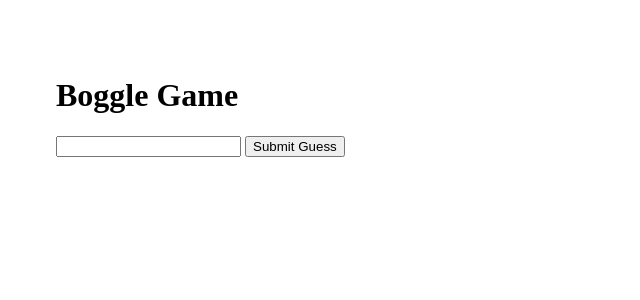
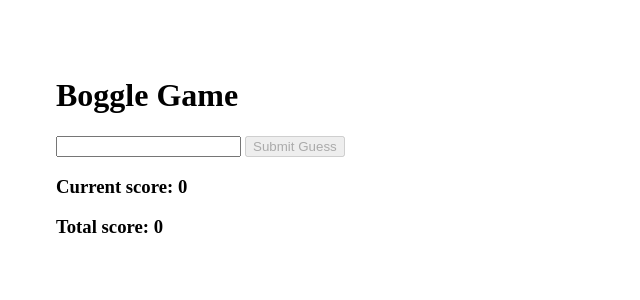
Before and after one commit to haikubandit/boggleGame, a Flask app: template templates/base.html in a window 1280 px wide. Shown: the top 300 px of the page, without its empty margins (0-640 px from the left). Run offline with Flask 2, Linux system fonts and the light colour scheme; the template is opened without the code that fills it, so the values that code supplies are empty; parts of the project's set-up code (start-up, migrations or seed data) failed here and were passed over.

Commit message:
Can check valid word, and calculate score, append response to dom, and added game timer

```diff
--- a/app.py
+++ b/app.py
@@ -1,5 +1,6 @@
-from flask import Flask, request, render_template, redirect, flash, session
+from flask import Flask, request, render_template, redirect, flash, session, jsonify
 from flask_debugtoolbar import DebugToolbarExtension
+import pdb
 
 from boggle import Boggle
 
@@ -27,8 +28,19 @@ def guess_page():
     board = session["board"]
     guess = request.args["guess"]
     response = {"guess": boggle_game.check_valid_word(board,guess)}
-    raise
 
     print(board, flush=True)
     print(guess, flush=True)
+    print(response, flush=True)
     return jsonify(response)
+
+
+@app.route("/gameover")
+def gameover_page():
+    """Gameover stats."""
+    board = session["board"]
+    data = request.json
+    pdb.set_trace()
+    print(board, flush=True)
+    print(data, flush=True)
+    return jsonify(data)
--- a/static/app.css
+++ b/static/app.css
@@ -12,12 +12,14 @@ body {
 
 td {
 	font-family: 'Roboto', sans-serif;
+	font-size: 2rem;
 	height: 50px;
 	width: 50px;
 	text-align: center;
 	border: 1px black solid;
 	padding: 3px;
 	background-color: rgba(82, 82, 82, 0.637);
+	border-radius: 7px;
 }
 
 td:hover {
@@ -28,3 +30,11 @@ td:hover {
 form {
 	margin-top: 15px;
 }
+
+.valid {
+	color: green;
+}
+
+.invalid {
+	color: red;
+}
--- a/static/app.js
+++ b/static/app.js
@@ -7,15 +7,69 @@
 //
 //
 //
-//
+let totalScore = 0;
+
+setTimeout(async function() {
+	$('button').prop('disabled', true);
+	// response = await axios.get(`http://127.0.0.1:5000/gameover`, {
+	// 	data: {
+	// 		playerScore: totalScore
+	// 	}
+	// });
+}, 3000);
 
 $('form').submit(async function getGuess(evt) {
 	evt.preventDefault();
+	const submit = $(this);
+	submit.attr('disabled', 'disabled');
 
 	$guess = $("input[name='guess']").val();
-	await axios.get(`http://127.0.0.1:5000/guess`, {
+	response = await axios.get(`http://127.0.0.1:5000/guess`, {
 		params: {
 			guess: $guess
 		}
 	});
+	generateResponse(response.data['guess']);
+	$('form').trigger('reset');
+
+	console.log(response);
+	console.log(response.data['guess']);
+	console.log($guess);
 });
+
+const generateResponse = response => {
+	//remove response if one exists
+	$('.response').children('p').remove();
+
+	//create response element
+	const answer = document.createElement('p');
+
+	// Set html based on response
+	if (response === 'ok') {
+		answer.innerHTML = 'You entered a valid word!';
+		answer.classList.add('valid');
+
+		//add to score if valid
+		calculateScore($guess);
+	} else if (response === 'not-word') {
+		answer.innerHTML = 'That is not a valid word.';
+		answer.classList.add('invalid');
+	} else {
+		answer.innerHTML = 'That word is not on the board!';
+		answer.classList.add('invalid');
+	}
+
+	// display response on page
+	$('.response').append(answer);
+};
+
+const calculateScore = word => {
+	let $current = $('.current-score');
+	let $total = $('.total-score');
+
+	totalScore += word.length;
+	$current.text(`Current score: ${word.length}`);
+	$total.text(`Total score: ${totalScore}`);
+
+	return totalScore;
+};
--- a/templates/base.html
+++ b/templates/base.html
@@ -19,7 +19,13 @@
             <input type="text" name="guess">
             <button type="submit">Submit Guess</button>
         </form>
+        <div class="response"></div>
+        <div class="score">
+            <h3 class="current-score">Current score: 0</h3>
+            <h3 class="total-score">Total score: 0</h3>
+        </div>
     </section>
+
 
     <script src="http://unpkg.com/jquery"></script>
     <script src="http://unpkg.com/axios/dist/axios.js"></script>
```
